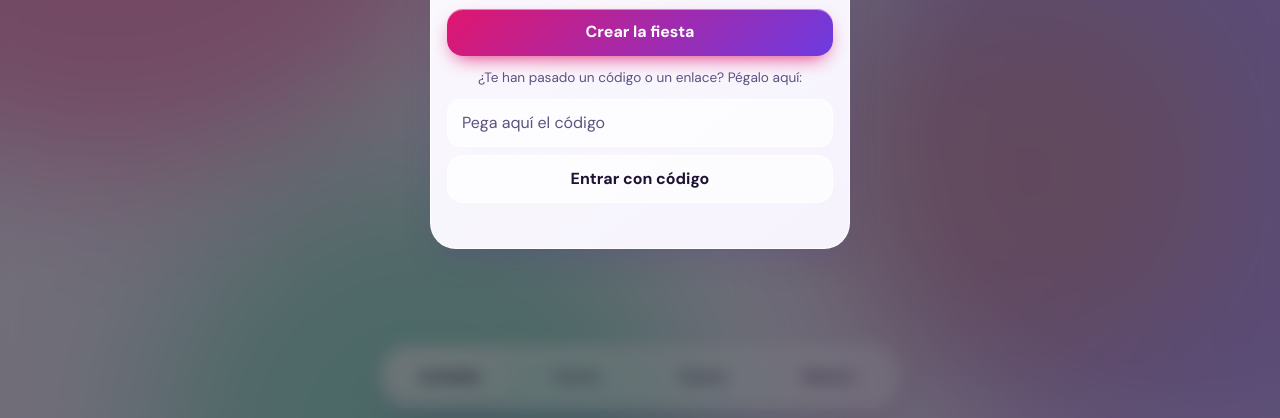
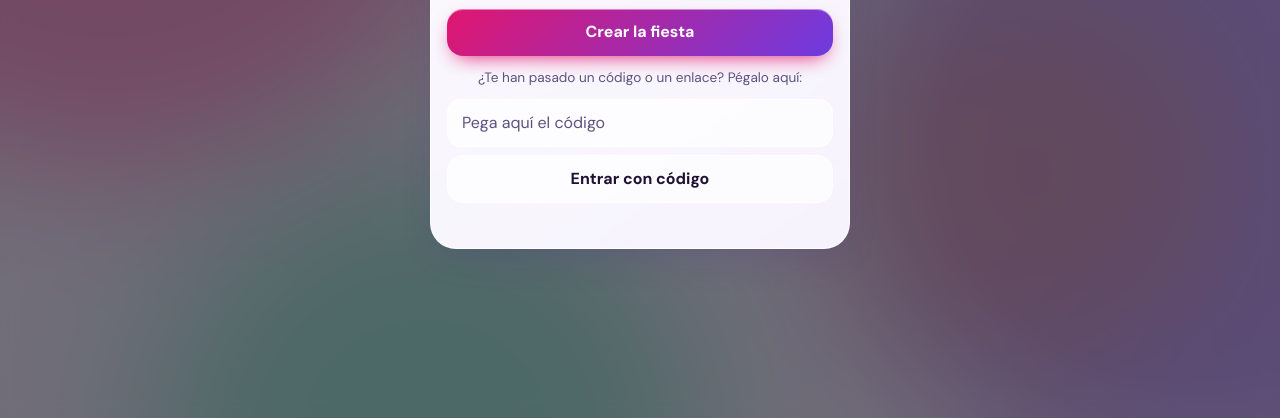
Before and after one commit to bleteanalisis/chachovieja2026, a website: page public/index.html in a window 1280 px wide. Shown: the part 382-800 px from the top of the page. Drawn offline with nearby package versions, Linux system fonts and the light colour scheme.

Commit message:
Add files via upload

```diff
--- a/public/index.html
+++ b/public/index.html
@@ -56,7 +56,7 @@ html { color-scheme: dark; }
 body {
   background: var(--bg); color: var(--ink); font-family: var(--font-body); font-size: 16px; line-height: 1.4;
   min-height: 100vh; position: relative;
-  padding-block: calc(14px + env(safe-area-inset-top, 0px)) 130px; margin: 0;
+  padding-block: calc(86px + env(safe-area-inset-top, 0px)) 96px; margin: 0;
   padding-left: max(16px, env(safe-area-inset-left, 0px));
   padding-right: max(16px, env(safe-area-inset-right, 0px));
 }
@@ -191,7 +191,7 @@ textarea { font: inherit; color: var(--ink); background: var(--field); border: 1
 .door-stats span { font-size: .7rem; text-transform: uppercase; letter-spacing: .06em; color: var(--muted); }
 
 /* Navegación flotante */
-nav { position: fixed; left: 0; right: 0; bottom: calc(10px + env(safe-area-inset-bottom, 0px)); z-index: 5; pointer-events: none;
+nav { position: fixed; left: 0; right: 0; top: calc(8px + env(safe-area-inset-top, 0px)); z-index: 5; pointer-events: none;
   padding-left: max(16px, env(safe-area-inset-left, 0px)); padding-right: max(16px, env(safe-area-inset-right, 0px)); }
 .dock { pointer-events: auto; position: relative; max-width: 520px; margin: 0 auto; padding: 6px; border-radius: 30px; display: grid; grid-template-columns: repeat(4, minmax(0,1fr));
   background: linear-gradient(145deg, var(--glass-a), var(--glass-b)); border: 1px solid var(--glass-line);
@@ -436,7 +436,7 @@ nav { position: fixed; left: 0; right: 0; bottom: calc(10px + env(safe-area-inse
     $('ind').style.transform = 'translateX(' + (VIEWS.indexOf(v) * 100) + '%)';
     try { sessionStorage.setItem('fiesta-tab', v); } catch (e) {}
   }
-  tabs.forEach(function (b) { b.addEventListener('click', function () { showView(b.dataset.v); }); });
+  tabs.forEach(function (b) { b.addEventListener('click', function () { showView(b.dataset.v); window.scrollTo(0, 0); }); });
   var startTab = 'guests'; try { startTab = sessionStorage.getItem('fiesta-tab') || 'guests'; } catch (e) {}
   showView(VIEWS.indexOf(startTab) >= 0 ? startTab : 'guests');
 
```
